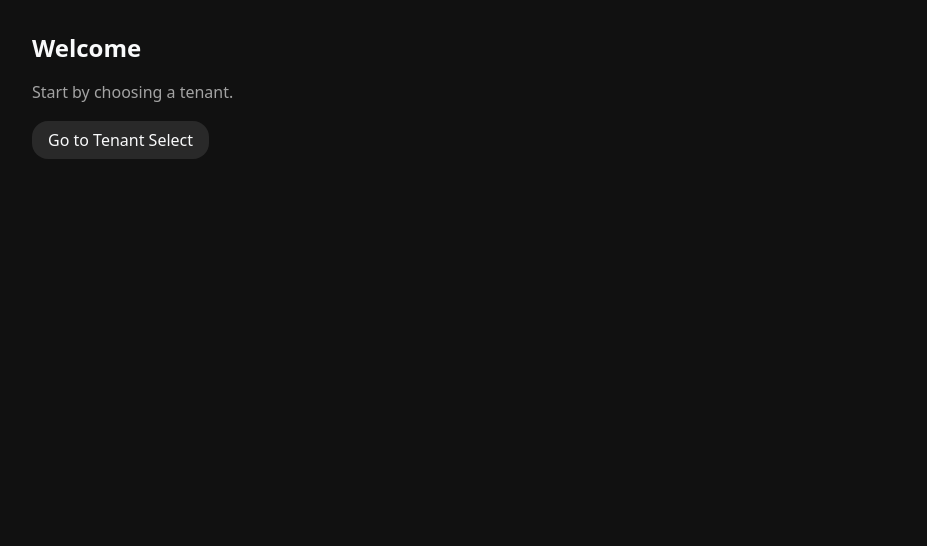
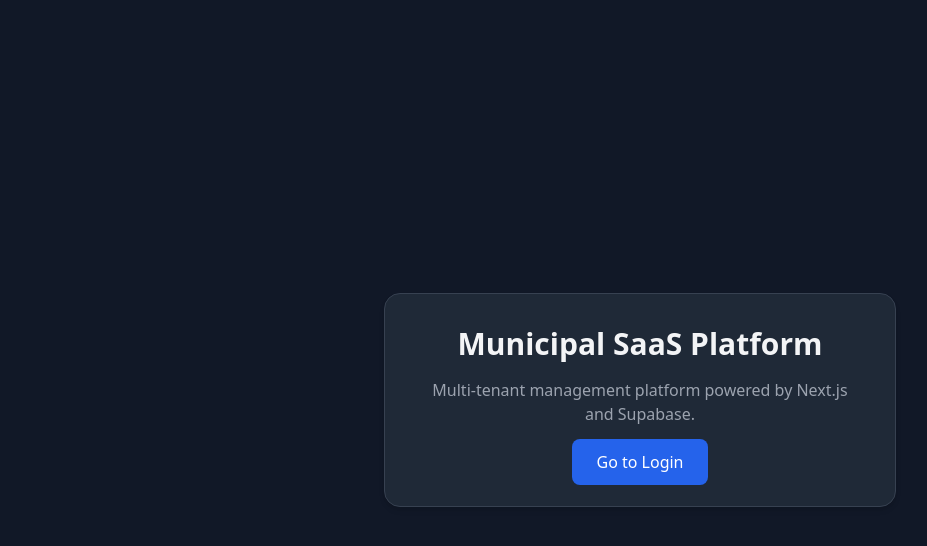
Before and after one commit to NickHuizenga/municipal-saas, a Next.js app: page / in a window 1280 px wide. Shown: the top 546 px of the page, without its empty margins (0-927 px from the left). Built offline with nearby package versions, Linux system fonts and the light colour scheme.

Commit message:
Update page.tsx

```diff
--- a/src/app/page.tsx
+++ b/src/app/page.tsx
@@ -1,13 +1,19 @@
-import Link from "next/link";
-
-export default function Home() {
+// src/app/page.tsx
+export default function HomePage() {
   return (
-    <main className="p-8">
-      <h1 className="text-2xl font-semibold mb-4">Welcome</h1>
-      <p className="text-neutral-400 mb-6">Start by choosing a tenant.</p>
-      <Link href="/tenant/select" className="rounded-2xl bg-white/10 hover:bg-white/15 px-4 py-2">
-        Go to Tenant Select
-      </Link>
+    <main className="flex flex-col items-center justify-center min-h-screen bg-gray-900 text-gray-100">
+      <div className="max-w-lg p-8 text-center border border-gray-700 rounded-2xl shadow-md bg-gray-800">
+        <h1 className="text-3xl font-bold mb-4">Municipal SaaS Platform</h1>
+        <p className="mb-6 text-gray-400">
+          Multi-tenant management platform powered by Next.js and Supabase.
+        </p>
+        <a
+          href="/login"
+          className="px-6 py-3 bg-blue-600 hover:bg-blue-500 rounded-lg text-white transition"
+        >
+          Go to Login
+        </a>
+      </div>
     </main>
   );
 }
```
